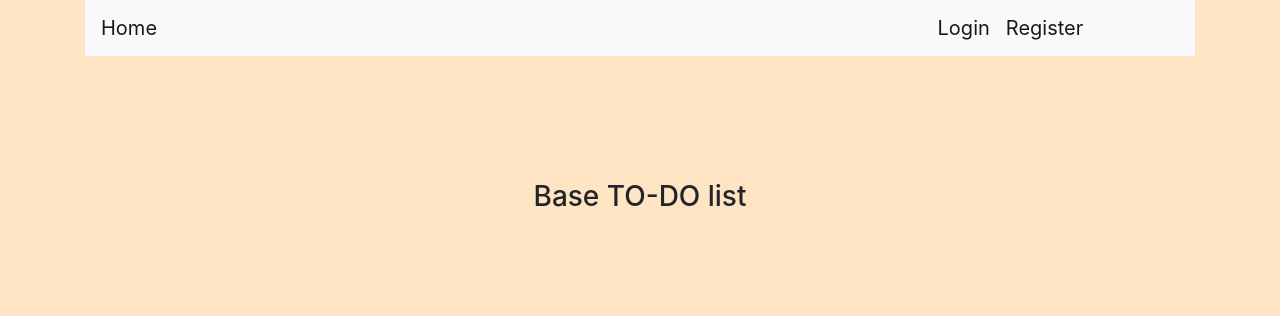
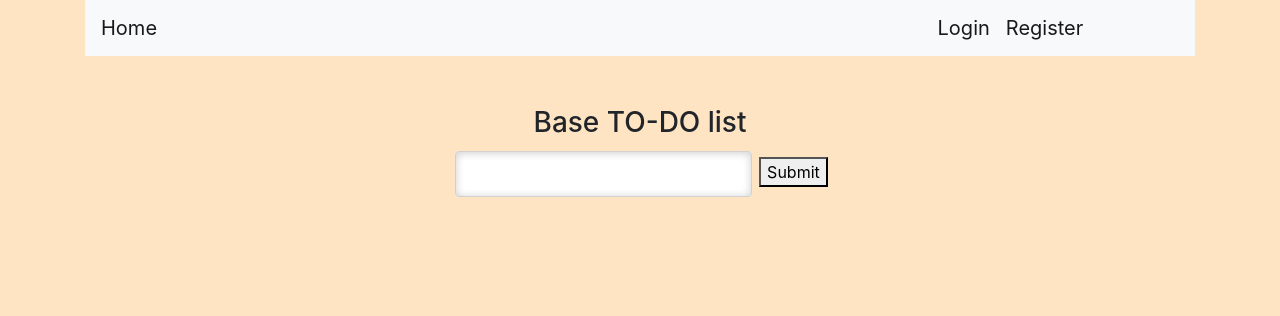
Before and after one commit to Elisei123/Proiect_DAW_web, a PHP site: page / in a window 1280 px wide. Shown: the top 316 px of the page. Run offline with PHP 8.4, Linux system fonts and the light colour scheme.

Commit message:
Create a To-DO and Database tasks

```diff
--- a/index.php
+++ b/index.php
@@ -1,4 +1,5 @@
 <?php include "base.php"?>
+<?php include "includes/conectare.php"?>
 <?php
 if(isset($_SESSION['id'])) {
     echo "<title>Salut " . ucfirst($_SESSION['username']) . "</title>";
@@ -13,5 +14,21 @@ if(isset($_SESSION['id'])) {
         ';
     }
     ?>
-    <br><h3 style="text-align: center; margin-top: 100px"> Base TO-DO list </h3>
+    <br><h3 style="text-align: center; margin-top: 26px"> Base TO-DO list </h3>
+    <form method="post" action="index.php">
+        <input type="text" name="task" class="task_input">
+        <button type="submit" class="task_submit" name="submit">Submit</button>
+    </form>
+
+    <?php
+    if(isset($_POST['submit'])) {
+        $task = $_POST['task'];
+        $date = date("h:i:sa") . " " . date("d-m-Y");
+        $Username = intval($_SESSION['id']);
+
+    $sql = "INSERT INTO tasks (Task, Data_curenta, ID_USER) VALUES ('$task', '$date', '$Username')";
+    $result = mysqli_query($conectare, $sql);
+    header("Location: ../Proiect_DAW_web/index.php");
+    }
+    ?>
 </div>
```
